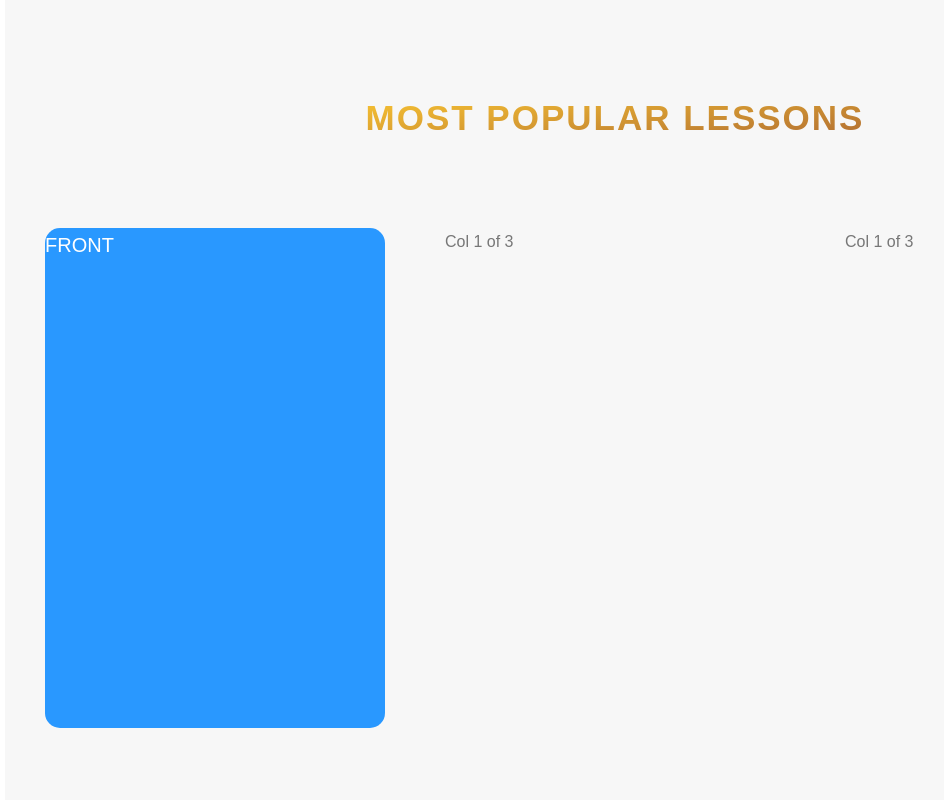
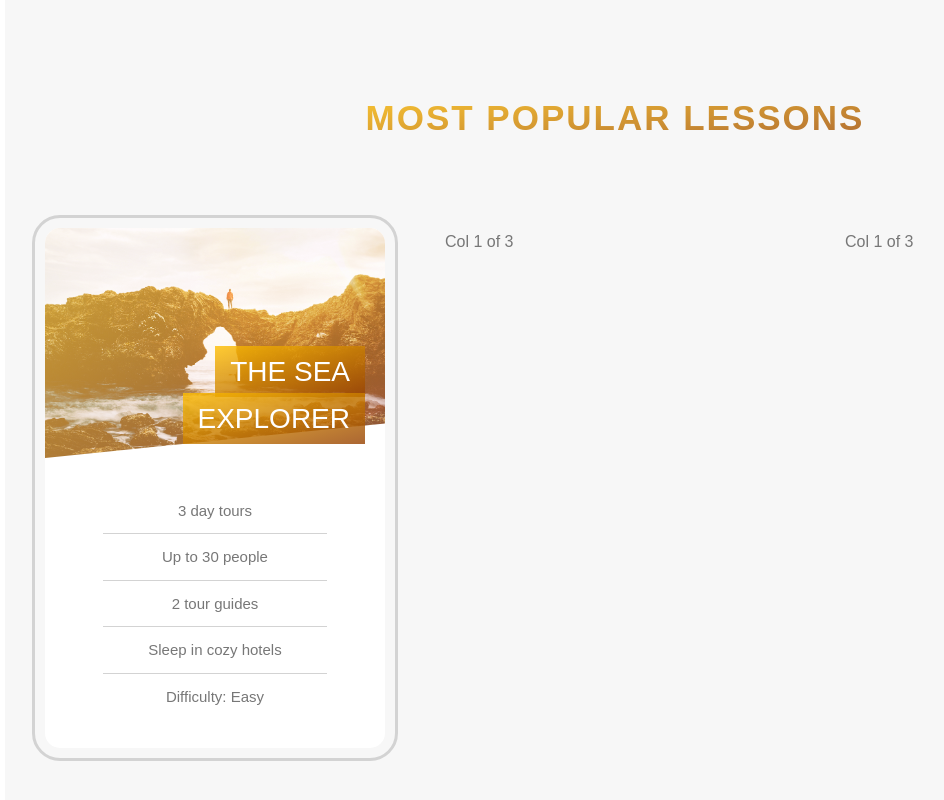
Before and after one commit to knuspersnack/OWN_couch-polyglot, a React (Create React App) app: page /#/ in a window 1280 px wide. Shown: the part 2740-3540 px from the top of the page, without its empty margins (25-969 px from the left). Built offline with nearby package versions, Linux system fonts and the light colour scheme.

Commit message:
Turning Card

```diff
--- a/src/component/UI/PriceCard.tsx
+++ b/src/component/UI/PriceCard.tsx
@@ -1,26 +1,38 @@
 import React from 'react';
 import classNames from 'classnames';
 import style from '../../style/ui-components/PriceCard.module.scss';
+import TertiaryHeading from './TertiaryHeading';
+import { Color } from '../../types/ColorSchema';
 var cx = classNames.bind(style);
 
 type Props = {
-  color: string
+  colorFront: Color;
+  colorBack: Color;
 };
 
-const PriceCard = (props: Props) => {
+const PriceCard = ({ colorFront, colorBack }: Props) => {
 
-  let colorClassFront = '';
-  let colorClassBack = style.back1;;
-  if(props.color === 'blue') {
-    colorClassFront = style.front1;
-  } else if (props.color === 'orange') {
-
-  }
 
   return (
     <div className={style.priceCard}>
-      <div className={cx(style.side,  style.front, colorClassFront)}>Front</div>
-      <div className={cx(style.side, style.back)}>Back</div>
+      <div className={cx(style.side, style.front)}>
+        <div className={cx(style.picture, style.pic1)}>
+          &nbsp;
+          </div>
+        <TertiaryHeading text='The Sea Explorer' color={colorFront} />
+        <div className={style.details}>
+          <ul>
+            <li>3 day tours</li>
+            <li>Up to 30 people</li>
+            <li>2 tour guides</li>
+            <li>Sleep in cozy hotels</li>
+            <li>Difficulty: Easy</li>
+          </ul>
+        </div>
+        </div>
+      <div className={cx(style.side, style.back, style[colorBack])}>
+        Back
+        </div>
     </div>
   );
 };
--- /dev/null
+++ b/src/component/UI/TertiaryHeading.tsx
@@ -0,0 +1,20 @@
+import classNames from 'classnames';
+import React from 'react';
+import style from '../../style/ui-components/TertiaryHeading.module.scss';
+import { Color } from '../../types/ColorSchema';
+var cx = classNames.bind(style);
+
+type Props = {
+  text: string;
+  color: Color;
+};
+
+function TertiaryHeading({ text, color }: Props) {
+  return (
+    <h4 className={style.headingTertiary}>
+      <span className={cx(style.text, style[color])}>{text}</span>
+    </h4>
+  );
+}
+
+export default TertiaryHeading;
--- a/src/component/section/Booking.tsx
+++ b/src/component/section/Booking.tsx
@@ -3,6 +3,7 @@ import classNames from 'classnames';
 import SecondaryHeading from '../UI/SecondaryHeading'
 import style from '../../style/section/Booking.module.scss';
 import PriceCard from '../UI/PriceCard';
+import { Color } from '../../types/ColorSchema';
 var cx = classNames.bind(style);
 
 type Props = {}
@@ -13,7 +14,7 @@ const BookingSection = (props: Props) => {
           <SecondaryHeading text="Most popular lessons"/>
           <div className={'row'}>
             <div className={'col33'}>
-                <PriceCard color='blue'/>
+                <PriceCard colorFront={Color.ORANGE} colorBack={Color.BLUE}/>
                 </div>
             <div className={'col33'}>Col 1 of 3</div>
             <div className={'col33'}>Col 1 of 3</div>
--- a/src/style/base/_variables.scss
+++ b/src/style/base/_variables.scss
@@ -11,7 +11,8 @@ $blue-main: #2998ff;
 $blue-secondary: #5643fa;
 
 $grey-main: #777;
-$grey-secondary: #f7f7f7;
+$grey-secondary: #d3d3d3;
+$grey-tertiary: #f7f7f7;
 
 $white: #fff;
 $black: #000;
--- a/src/style/section/About.module.scss
+++ b/src/style/section/About.module.scss
@@ -1,6 +1,6 @@
 @import '../base/variables';
 
 .sectionAbout {
-  background-color: $grey-secondary;
+  background-color: $grey-tertiary;
   padding: 25rem 0;
 }
--- a/src/style/section/Booking.module.scss
+++ b/src/style/section/Booking.module.scss
@@ -1,6 +1,6 @@
 @import '../base/variables';
 
 .sectionBooking {
-  background-color: $grey-secondary;
+  background-color: $grey-tertiary;
   padding: 25rem 0 50rem 0;
 }
--- a/src/style/ui-components/PriceCard.module.scss
+++ b/src/style/ui-components/PriceCard.module.scss
@@ -1,12 +1,15 @@
 @import '../base/variables';
 @import '../base/mixins';
 @import '../base/animations';
+
+
+$cardHeight: 52rem;
 
 .priceCard {
   perspective: 150rem;
   -moz-perspective: 150rem;
   position: relative;
-  height: 50rem;
+  height: $cardHeight;
 
   &:hover {
     transform-style: flat;
@@ -23,46 +26,89 @@
 }
 
 .side {
-  color: $white;
-  text-transform: uppercase;
   font-size: 2rem;
+  outline-offset: 1rem;
+  outline: 3px solid $grey-secondary;
 
-  height: 50rem;
-  transition: all .8s ;
+  height: $cardHeight;
+  transition: all 0.8s;
   position: absolute;
   top: 0;
   left: 0;
   width: 100%;
   backface-visibility: hidden; //Hides the back-part of an element
   border-radius: $default-border-radius;
+  overflow: hidden;
+
   //! -> not working in firefox
   //box-shadow: 0 1.5rem 4rem rgba($black, 0.15);
-}
 
-.front {
-  background-color: $grey-main;
+  &.front {
+    background-color: $white;
+  }
 
+  &.back {
+    transform: rotateY(180deg); //It is already rotated, since at the back
+  }
 
-  &1 {
+  &.blue {
     //! -> not working in firefox
     //@include bg-gradient($blue-main, $blue-secondary);
     background-color: $blue-main;
   }
 
-  &2 {
-    @include bg-gradient($green-main, $green-secondary);
+  &.green {
+    //! -> not working in firefox
+    //@include bg-gradient($green-main, $green-secondary);
+    background-color: $green-main;
   }
 
-  &3 {
-    @include bg-gradient($green-main, $green-secondary);
+  &.orange {
+    //! -> not working in firefox
+    //@include bg-gradient($orange-main, $orange-secondary);
+    background-color: $orange-tertiary;
   }
 }
 
-.back {
-  background-color: $green-main;
-  transform: rotateY(180deg); //It is already rotated, since at the back
+.picture {
+  background-size: cover;
+  height: 23rem;
+  background-blend-mode: screen;
+  -webkit-clip-path: polygon(0 0, 100% 0, 100% 85%, 0 100%);
+  clip-path: polygon(0 0, 100% 0, 100% 85%, 0 100%);
+}
 
-  &1 {
-    @include bg-gradient($orange-main, $orange-secondary);
-  }
+.pic1 {
+  background-image: linear-gradient(
+      to right bottom,
+      rgba($orange-main, 0.8),
+      rgba($orange-secondary, 0.8)
+    ),
+    url(../../assets/natours/nat-5.jpg);
 }
+.pic2 {
+  background-image: url(../../assets/natours/nat-5.jpg);
+}
+.pic3 {
+  background-image: url(../../assets/natours/nat-5.jpg);
+}
+
+.details {
+    padding: 3rem;
+
+    ul {
+        list-style:none;
+        width: 80%;
+        margin: 0 auto;
+
+        li {
+            text-align: center;
+            font-size: 1.5rem;
+            padding: 1rem;
+
+            &:not(:last-child) {
+                border-bottom: 1px solid $grey-secondary;
+            }
+        }
+    }
+}
--- /dev/null
+++ b/src/style/ui-components/TertiaryHeading.module.scss
@@ -0,0 +1,32 @@
+@import '../base/variables';
+@import '../base/mixins';
+
+.headingTertiary {
+  font-size: 2.8rem;
+  font-weight: 300;
+  text-transform: uppercase;
+  text-align: right;
+  color: $white;
+
+  position: absolute;
+  top: 12rem;
+  right: 2rem;
+  width: 75%;
+}
+
+.text {
+  padding: 1rem 1.5rem;
+  box-decoration-break: clone; //each line of the text is handled as own element
+
+  &.orange {
+    @include bg-gradient($orange-main, $orange-secondary);
+  }
+
+  &.blue {
+    @include bg-gradient($blue-main, $blue-secondary);
+  }
+
+  &.green {
+    @include bg-gradient($green-main, $green-secondary);
+  }
+}
--- /dev/null
+++ b/src/types/ColorSchema.ts
@@ -0,0 +1,5 @@
+export enum Color {
+    GREEN = 'green',
+    BLUE = 'blue',
+    ORANGE = 'orange'
+}
```
